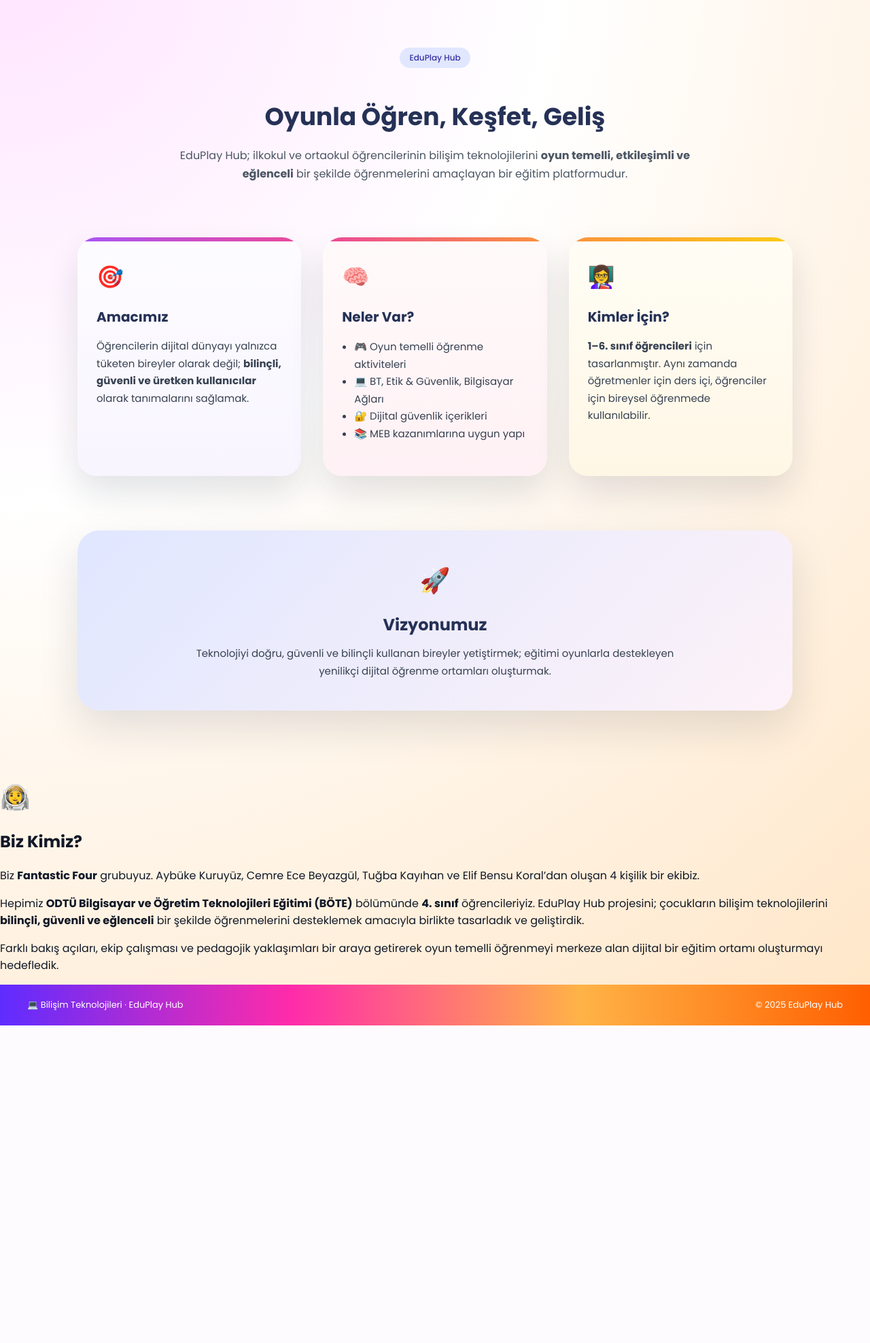
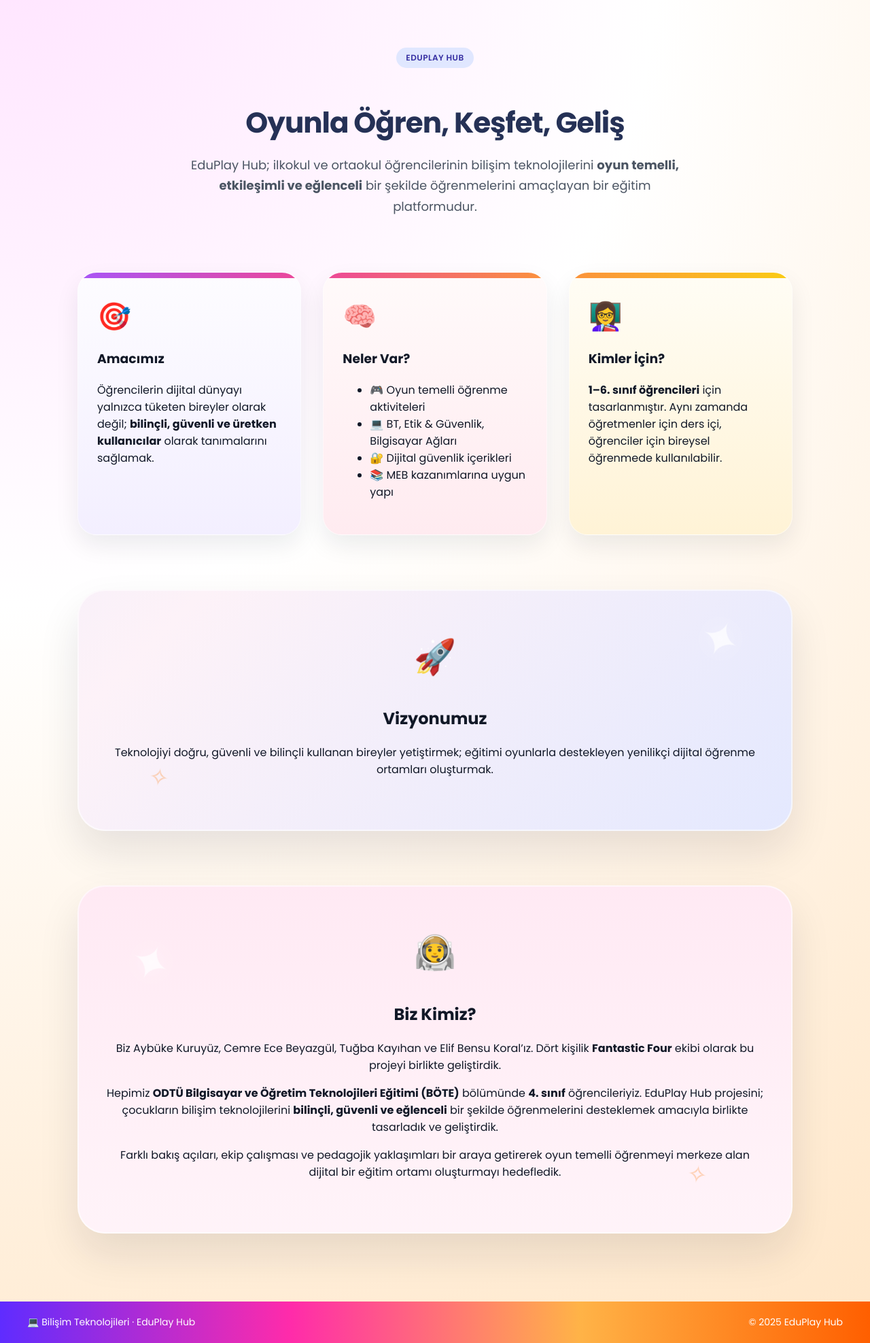
Before and after one commit to bensukrll/EduPlay_Hub, a Flask app: page /about in a window 1280 px wide. Shown: the part 77-2052 px from the top of the page at 68% size. Before the commit the page ends 1585 px from the top, so only its background shows below. Run offline with Flask 3, Linux system fonts and the light colour scheme.

Commit message:
Web Sitesinin Güncellemeleri Yapıldı.

```diff
--- a/static/about.css
+++ b/static/about.css
@@ -1,5 +1,5 @@
 /* =============================
-   ABOUT PAGE
+   ABOUT PAGE - EDUPLAY HUB (STARRY & CALM)
 ============================= */
 
 .about-page {
@@ -9,7 +9,7 @@
 }
 
 /* =============================
-   HERO
+   HERO SECTION
 ============================= */
 
 .about-hero {
@@ -24,27 +24,30 @@
   border-radius: 999px;
   background: #e0e7ff;
   color: #3730a3;
-    font-weight: 500;
+  font-weight: 600;
   margin-bottom: 14px;
+  text-transform: uppercase;
+  letter-spacing: 0.5px;
 }
 
 .about-hero h1 {
-    font-size: 36px;
-    font-weight: 700;
+  font-size: 42px;
+  font-weight: 800;
   color: #253156;
   margin-bottom: 16px;
+  letter-spacing: -1px;
 }
 
 .about-hero p {
   max-width: 760px;
   margin: 0 auto;
-    font-size: 16px;
+  font-size: 18px;
   line-height: 1.7;
   color: #4b5563;
 }
 
 /* =============================
-   GRID
+   GRID & CARDS (ÜSTTEKİ ÜÇLÜ)
 ============================= */
 
 .about-grid {
@@ -54,123 +57,162 @@
   margin-bottom: 80px;
 }
 
-/* =============================
-   ABOUT CARD (RENKLİ HAL)
-============================= */
-
 .about-card {
   position: relative;
   overflow: hidden;
   border-radius: 28px;
   padding: 34px 28px;
-    box-shadow: 0 24px 50px rgba(15, 23, 42, 0.12);
-    transition: transform 0.25s ease;
-    background: linear-gradient(180deg, #ffffff 0%, #fdfcff 100%);
+  box-shadow: 0 15px 35px rgba(15, 23, 42, 0.08);
+  transition: all 0.4s ease;
+  border: 1px solid rgba(255, 255, 255, 0.5);
 }
 
 .about-card:hover {
-    transform: translateY(-6px);
+  transform: translateY(-5px); /* Sakin yükselme */
+  box-shadow: 0 20px 40px rgba(15, 23, 42, 0.12);
 }
 
-/* ÜST RENKLİ ŞERİT */
 .about-card::before {
   content: "";
   position: absolute;
   top: 0;
   left: 0;
-    height: 6px;
+  height: 8px;
   width: 100%;
 }
 
-/* NAV GRADIENT UYUMLU RENKLER */
-.about-card:nth-child(1)::before {
-    background: linear-gradient(90deg, #a855f7, #ec4899);
+.about-card:nth-child(1)::before { background: linear-gradient(90deg, #a855f7, #ec4899); }
+.about-card:nth-child(2)::before { background: linear-gradient(90deg, #ec4899, #fb923c); }
+.about-card:nth-child(3)::before { background: linear-gradient(90deg, #fb923c, #facc15); }
+
+.about-card:nth-child(1) { background: linear-gradient(180deg, #fdfcff, #f3efff); }
+.about-card:nth-child(2) { background: linear-gradient(180deg, #fffafa, #ffebf0); }
+.about-card:nth-child(3) { background: linear-gradient(180deg, #fffdf5, #fff3d6); }
+
+/* İkonlar: Sadece hafif büyüme, dönme yok */
+.about-icon {
+  font-size: 40px;
+  margin-bottom: 14px;
+  display: block;
+  transition: transform 0.3s ease;
 }
 
-.about-card:nth-child(2)::before {
-    background: linear-gradient(90deg, #ec4899, #fb923c);
-}
-
-.about-card:nth-child(3)::before {
-    background: linear-gradient(90deg, #fb923c, #facc15);
-}
-
-/* HAFİF ARKA PLAN RENKLERİ */
-.about-card:nth-child(1) {
-    background: linear-gradient(180deg, #fdfcff, #f8f5ff);
-}
-
-.about-card:nth-child(2) {
-    background: linear-gradient(180deg, #fffafa, #fff1f5);
-}
-
-.about-card:nth-child(3) {
-    background: linear-gradient(180deg, #fffdf5, #fff7e6);
-}
-
-.about-icon {
-    font-size: 32px;
-    margin-bottom: 14px;
-}
-
-.about-card h3 {
-    font-size: 20px;
-    margin-bottom: 10px;
-    color: #253156;
-}
-
-.about-card p,
-.about-card li {
-    font-size: 15px;
-    line-height: 1.7;
-    color: #374151;
-}
-
-.about-card ul {
-    padding-left: 18px;
+.about-card:hover .about-icon {
+  transform: scale(1.08);
 }
 
 /* =============================
-   VISION
+   VISION & TEAM (INTERACTIVE & EXTRA STARRY)
 ============================= */
 
-.about-vision {
+.about-vision,
+.about-team {
+  position: relative;
+  overflow: hidden;
   text-align: center;
-    padding: 46px 32px;
-    border-radius: 32px;
-    background: linear-gradient(135deg, #e0e7ff, #fdf2f8);
-    box-shadow: 0 24px 60px rgba(15, 23, 42, 0.12);
+  padding: 60px 40px;
+  border-radius: 40px;
+  box-shadow: 0 30px 60px rgba(15, 23, 42, 0.1);
+  transition: all 0.5s ease;
+  border: 2px solid rgba(255, 255, 255, 0.6);
+  z-index: 1;
 }
 
-.vision-icon {
-    font-size: 36px;
-    margin-bottom: 12px;
+.about-vision {
+  background: linear-gradient(135deg, #e0e7ff, #fdf2f8, #e0e7ff);
+  background-size: 200% 200%;
+  animation: gradientBG 15s ease infinite;
 }
 
-.about-vision h2 {
-    font-size: 24px;
-    margin-bottom: 12px;
-    color: #253156;
+.about-team {
+  background: linear-gradient(180deg,#ffe4f1 0%,#fff0f7 55%,#fff7fb 100%);
+  background-size: 200% 200%;
+  animation: gradientBG 15s ease infinite;
+  margin-top: 80px;
 }
 
-.about-vision p {
-    max-width: 760px;
-    margin: 0 auto;
-    font-size: 15px;
-    line-height: 1.7;
-    color: #374151;
+/* --- YILDIZLAR SİSTEMİ (ESKİ CANLI HALİNE DÖNDÜ) --- */
+
+.about-vision::after, .about-vision::before,
+.about-team::after, .about-team::before {
+  position: absolute;
+  z-index: -1;
+  pointer-events: none;
+}
+
+/* Büyük Parlak Yıldızlar */
+.about-vision::after, .about-team::after {
+  content: '✦';
+  font-size: 50px;
+  color: rgba(255, 255, 255, 0.8);
+  animation: starPulse 4s infinite ease-in-out;
+  filter: drop-shadow(0 0 10px rgba(255,255,255,0.8));
+}
+
+/* Küçük Renkli Yıldızlar */
+.about-vision::before, .about-team::before {
+  content: '✧';
+  font-size: 30px;
+  color: rgba(251, 146, 60, 0.6);
+  animation: starPulse 3s infinite ease-in-out reverse;
+}
+
+.about-vision::after { top: 10%; right: 8%; }
+.about-vision::before { bottom: 15%; left: 10%; }
+.about-team::after { top: 15%; left: 8%; }
+.about-team::before { bottom: 12%; right: 12%; }
+
+/* --- VİZYON & TAKIM İKONLARI (SAKİN) --- */
+
+.vision-icon, .team-icon {
+  font-size: 50px;
+  margin-bottom: 15px;
+  display: inline-block;
+  transition: transform 0.4s ease;
+}
+
+.about-vision:hover .vision-icon,
+.about-team:hover .team-icon {
+  transform: translateY(-5px) scale(1.05);
+}
+
+/* =============================
+   ANIMATIONS (YILDIZLAR İÇİN GÜÇLENDİRİLDİ)
+============================= */
+
+@keyframes starPulse {
+  0%, 100% {
+    transform: scale(1) rotate(0deg);
+    opacity: 0.5;
+  }
+  50% {
+    transform: scale(1.5) rotate(30deg); /* Daha fazla büyüme ve dönüş */
+    opacity: 1;
+    filter: drop-shadow(0 0 15px rgba(255,255,255,0.9)); /* Parlama artırıldı */
+  }
+}
+
+@keyframes gradientBG {
+  0% { background-position: 0% 50%; }
+  50% { background-position: 100% 50%; }
+  100% { background-position: 0% 50%; }
+}
+
+@keyframes fadeInDown {
+  from { opacity: 0; transform: translateY(-20px); }
+  to { opacity: 1; transform: translateY(0); }
 }
 
 /* =============================
    RESPONSIVE
 ============================= */
 
-@media (max-width: 900px) {
-    .about-grid {
-        grid-template-columns: 1fr;
+@media (max-width: 1024px) {
+  .about-grid { grid-template-columns: 1fr 1fr; gap: 24px; }
 }
 
-    .about-hero h1 {
-        font-size: 30px;
+@media (max-width: 640px) {
+  .about-grid { grid-template-columns: 1fr; }
+  .about-hero h1 { font-size: 30px; }
+  .about-vision, .about-team { padding: 40px 20px; }
 }
-}
--- a/static/style.css
+++ b/static/style.css
@@ -415,7 +415,7 @@ body {
     margin: 0 auto;
     display: flex;
     justify-content: space-between;
-    font-size: 13px;
+    font-size: 14px;
 }
 
 /*Responsive*/
--- a/templates/about.html
+++ b/templates/about.html
@@ -88,17 +88,16 @@
             </p>
         </section>
 
-    </main>
 
-        <!-- GRUBUMUZ -->
-        <section class="vision-box">
-            <div class="vision-icon">🧑‍🚀</div>
+
+                <!-- GRUBUMUZ -->
+        <section class="about-team">
+            <div class="team-icon">🧑‍🚀</div>
             <h2>Biz Kimiz?</h2>
 
             <p>
-                Biz <strong>Fantastic Four</strong> grubuyuz.
-                Aybüke Kuruyüz, Cemre Ece Beyazgül, Tuğba Kayıhan ve Elif Bensu Koral’dan oluşan
-                4 kişilik bir ekibiz.
+                Biz Aybüke Kuruyüz, Cemre Ece Beyazgül, Tuğba Kayıhan ve Elif Bensu Koral’ız.
+                Dört kişilik <strong>Fantastic Four</strong> ekibi olarak bu projeyi birlikte geliştirdik.
             </p>
 
             <p>
@@ -116,6 +115,11 @@
         </section>
 
 
+
+    </main>
+
+
+
     <!-- ALT BAR -->
     <footer class="bottom-bar">
         <div class="bottom-inner">
--- a/templates/index.html
+++ b/templates/index.html
@@ -35,7 +35,7 @@
         <!-- SEVİYE SEÇ -->
         <section class="section section-level">
             <div class="section-title">
-                <span class="section-label">Seviye Seç ve Maceraya Başla</span>
+                <span class="section-label">Seviye Seç ve Maceraya Başla 🧭</span>
                 <h1>Hangi seviyede öğrenmek istersin?</h1>
             </div>
 
```
Also changed, not shown: other parts of static/style.css (+104 -4 lines), static/ilkokul.css (+10 -2 lines), static/ortaokul.css (+11 -1 lines), templates/ilkokul.html (+15 -4 lines), templates/ortaokul.html (+13 -4 lines). Lines whose indentation alone changed are shown as unchanged.
